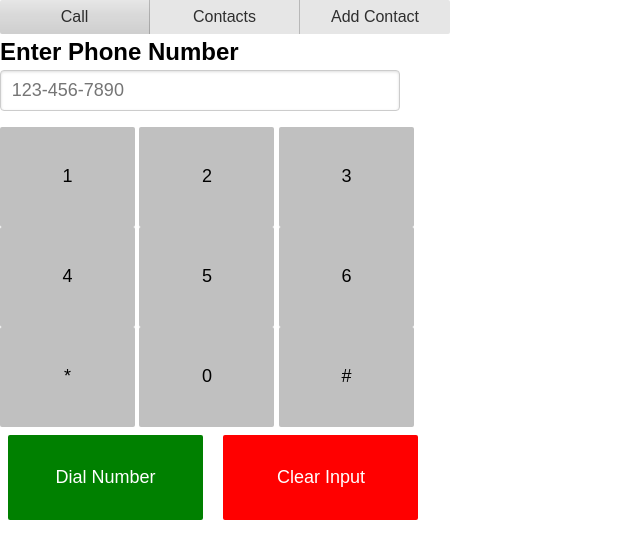
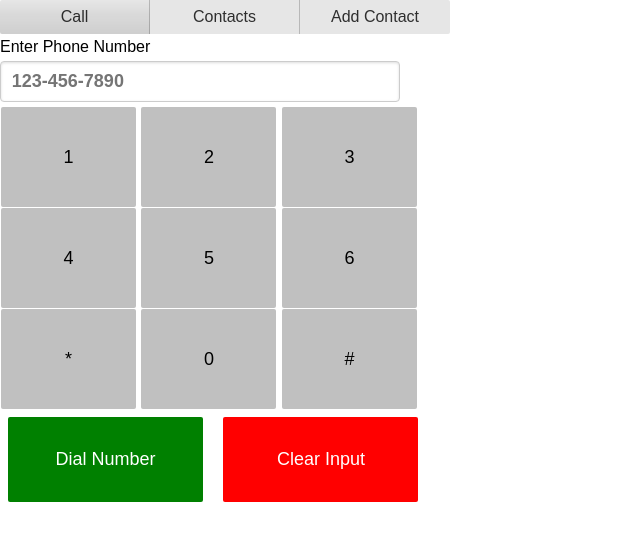
Before and after one commit to kayla-gehring/kayla-gehring.github.io, a plain HTML site: page index.html in a window 1280 px wide. Shown: the whole page, without its empty margins (0-640 px from the left). Drawn offline with nearby package versions, Linux system fonts and the light colour scheme.

Commit message:
style changes

```diff
--- a/index.html
+++ b/index.html
@@ -27,55 +27,46 @@
 
     </div>
     <!-- Tab contents -->
-    <div class="tabContents" id="contents">
+    <div class="tabContents-all" id="contents">
 
       <!-- Tab 1 Contents: Dialer -->
       <div class="tabContents" id="dialerContent">
         <form class="pure-form pure-form-stacked" id="dialerForm">
 
           <!-- Dial Input Box -->
-          <label for="dialer-box" id="dialer-box-label">
-            <strong style="font-size: 150%">Enter Phone Number</strong>
-          </label>
+          <label for="dialer-box" id="dialer-box-label">Enter Phone Number</label>
           <input type="text" class="dialer-content" id="dialer-box" placeholder="123-456-7890" value="">
-          </form>
 
         <!-- Dial Buttons -->
         <div class="dialer-content" id="buttons1-3">
-          <button type="button" form="dialerForm" class="number-buttons pure-button" id="b1" value="1" onclick="inputNum(this)">1</button>
-          <button type="button" form="dialerForm" class="number-buttons pure-button" id="b2" value="2" onclick="inputNum(this)">2</button>
-          <button type="button" form="dialerForm" class="number-buttons pure-button" id="b3" value="3" onclick="inputNum(this)">3</button>
+          <button type="button" class="number-buttons pure-button" value="1" onclick="inputNum(this)">1</button>
+          <button type="button" class="number-buttons pure-button" value="2" onclick="inputNum(this)">2</button>
+          <button type="button" class="number-buttons pure-button" value="3" onclick="inputNum(this)">3</button>
         </div>
         <div class="dialer-content" id="buttons4-6">
-          <button type="button" form="dialerForm" class="number-buttons pure-button" id="b4" value="4" onclick="inputNum(this)">4</button>
-          <button type="button" form="dialerForm" class="number-buttons pure-button" id="b5" value="5" onclick="inputNum(this)">5</button>
-          <button type="button" form="dialerForm" class="number-buttons pure-button" id="b6" value="6" onclick="inputNum(this)">6</button>
+          <button type="button" class="number-buttons pure-button" value="4" onclick="inputNum(this)">4</button>
+          <button type="button" class="number-buttons pure-button" value="5" onclick="inputNum(this)">5</button>
+          <button type="button" class="number-buttons pure-button" value="6" onclick="inputNum(this)">6</button>
         </div>
         <div class="dialer-content" id="buttons*0#">
-          <button type="button" form="dialerForm" class="number-buttons pure-button" id="b*" value="*" onclick="inputNum(this)">*</button>
-          <button type="button" form="dialerForm" class="number-buttons pure-button" id="b0" value="0" onclick="inputNum(this)">0</button>
-          <button type="button" form="dialerForm" class="number-buttons pure-button" id="b#" value="#" onclick="inputNum(this)">#</button>
+          <button type="button" class="number-buttons pure-button" value="*" onclick="inputNum(this)">*</button>
+          <button type="button" class="number-buttons pure-button" value="0" onclick="inputNum(this)">0</button>
+          <button type="button" class="number-buttons pure-button" value="#" onclick="inputNum(this)">#</button>
         </div>
-
-
         <!-- Action Buttons -->
         <div class="dialer-content">
-          <button type="submit" form="dialerForm" class="dial-clear tabContents action-buttons pure-button pure-button-primary" id="dial-button">Dial Number</button>
-          <button type="clear" form="dialerForm" class="dial-clear tabContents action-buttons pure-button pure-button-primary" id="clear-button">Clear Input</button>
+          <button type="submit" class="dial-clear pure-button pure-button-primary" id="dial-button">Dial Number</button>
+          <button type="clear" form="dialerForm" class="dial-clear pure-button pure-button-primary" id="clear-button">Clear Input</button>
         </div>
-
-
+        </form>
       </div>
 
       <!-- Tab 2 Contents: Contact List -->
-      <div class="tabContents" id="contactsContent">
-        Contact List
-
-      </div>
+      <div class="tabContents" id="contactsContent">Contact List</div>
+      <!-- Contact buttons added using javascript -->
 
       <!-- Tab 3 Contents: Add Contact Form -->
       <div class="tabContents" id="addContent">
-      <!-- text box -->
       <form class="pure-form pure-form-stacked">
         <div class="pure-control-group">
           <label for="add-name" class="add-label">Name</label>
@@ -106,6 +97,5 @@
     <script src="phone.js"></script>
 
 
-
   </body>
 </html>
--- a/phone.css
+++ b/phone.css
@@ -7,15 +7,16 @@ button { background: gray; color: black; width: 150px; }
 
 /* make all divs in class tabContents centered under tab bar */
 #contents { width: 450px; }
-.tabContents { left-margin: auto; right-margin: auto; width: 450px; }
+.dialerForm { left-margin: auto; right-margin: auto; width: 405px; }
+
 
 /*DIALER TAB */
 
 /* style dialer buttons */
-.number-buttons { font-size: Large; text-align: center; color: black; background: silver; width: 135px; height: 100px; }
+.number-buttons { margin-left: 1px; margin-top: 1px; font-size: Large; text-align: center; color: black; background: silver; width: 135px; height: 100px; }
 
 /*dialer input box and label*/
-#dialer-box {width: 400px; font-size: Large; }
+#dialer-box {width: 400px; font-size: Large; font-weight: bold; }
 
 /* Dial and Clear Buttons */
 .dial-clear { width: 195px; margin: 8px; height: 85px; font-size: Large; }
@@ -26,13 +27,13 @@ button { background: gray; color: black; width: 150px; }
 /*CONTACT LIST TAB*/
 
 /*style the contacts list buttons*/
-.contactsList { width: 150px; height: 50px; background: white ; outline-color:gray; color: navy; font-size: Large; }
+.contactsList { width: 400px; height: 50px; background: white ; outline-color:gray; color: navy; font-size: Large; }
 
 /*ADD CONTACT TAB*/
 
 /* make all tags with the "add-label" class name have bold text */
 .add-label { font-weight: bold; font-size:150%; }
 
-
 /* make the button with ID "add-reset" red */
+.add-clear { width: 100px; margin: 4px; height: 50px; font-size: Large; }
 #add-reset { background: red; }
```
